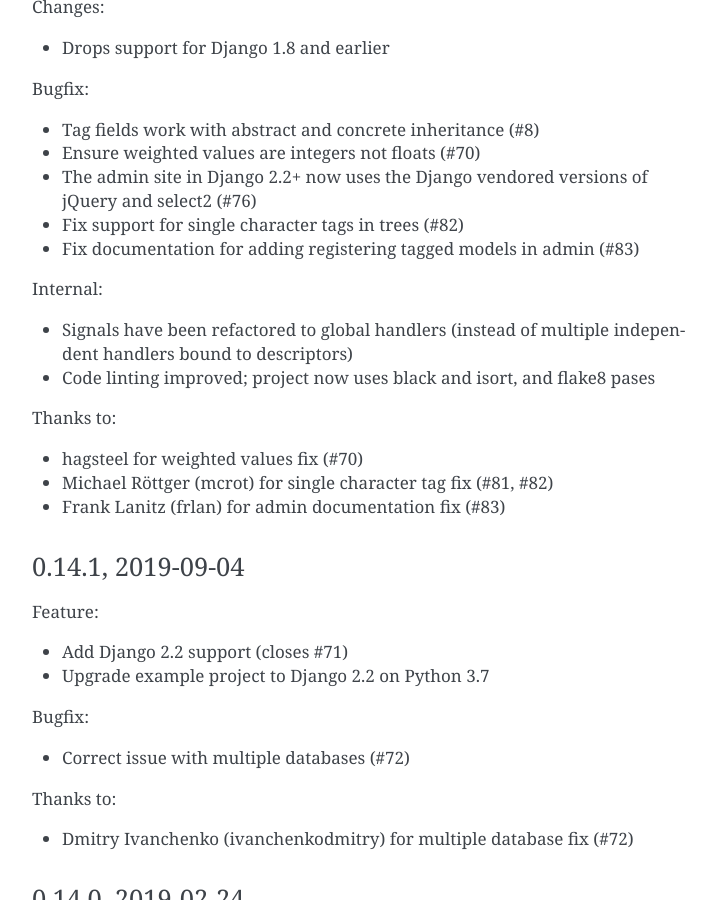
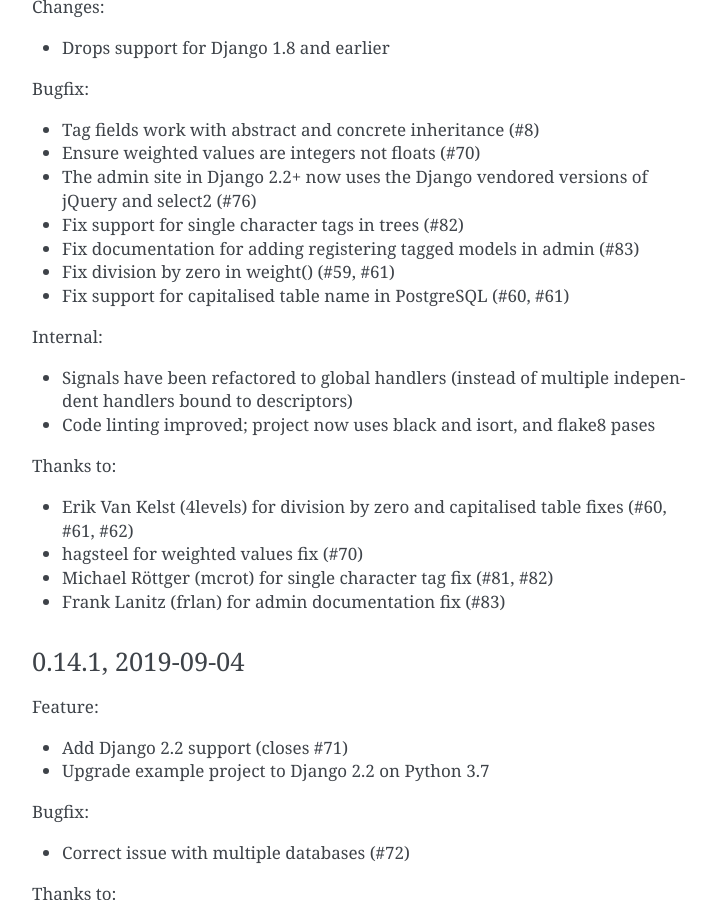
Before and after one commit to radiac/django-tagulous, a Sphinx documentation site: the page built from docs/upgrading.rst, in a window 1280 px wide and 900 px high, scrolled down 6001 px. Shown: the whole window, without its empty margins (388-1104 px from the left). Built offline with Sphinx 7.4.7, drawn with Linux system fonts in a browser that asks for light colours.

Commit message:
Updated credits for previous merge

```diff
--- a/docs/upgrading.rst
+++ b/docs/upgrading.rst
@@ -319,6 +319,9 @@
   select2 (#76)
 * Fix support for single character tags in trees (#82)
 * Fix documentation for adding registering tagged models in admin (#83)
+* Fix division by zero in weight() (#59, #61)
+* Fix support for capitalised table name in PostgreSQL (#60, #61)
+
 
 Internal:
 
@@ -329,6 +332,8 @@
 
 Thanks to:
 
+* Erik Van Kelst (4levels) for division by zero and capitalised table fixes (#60, #61,
+  #62)
 * hagsteel for weighted values fix (#70)
 * Michael Röttger (mcrot) for single character tag fix (#81, #82)
 * Frank Lanitz (frlan) for admin documentation fix (#83)
--- a/tagulous/__init__.py
+++ b/tagulous/__init__.py
@@ -22,4 +22,5 @@
     "Frank Lanitz (frlan)",
     "Michael Röttger (mcrot)",
     "hagsteel",
+    "Erik Van Kelst (4levels)",
 ]
```
